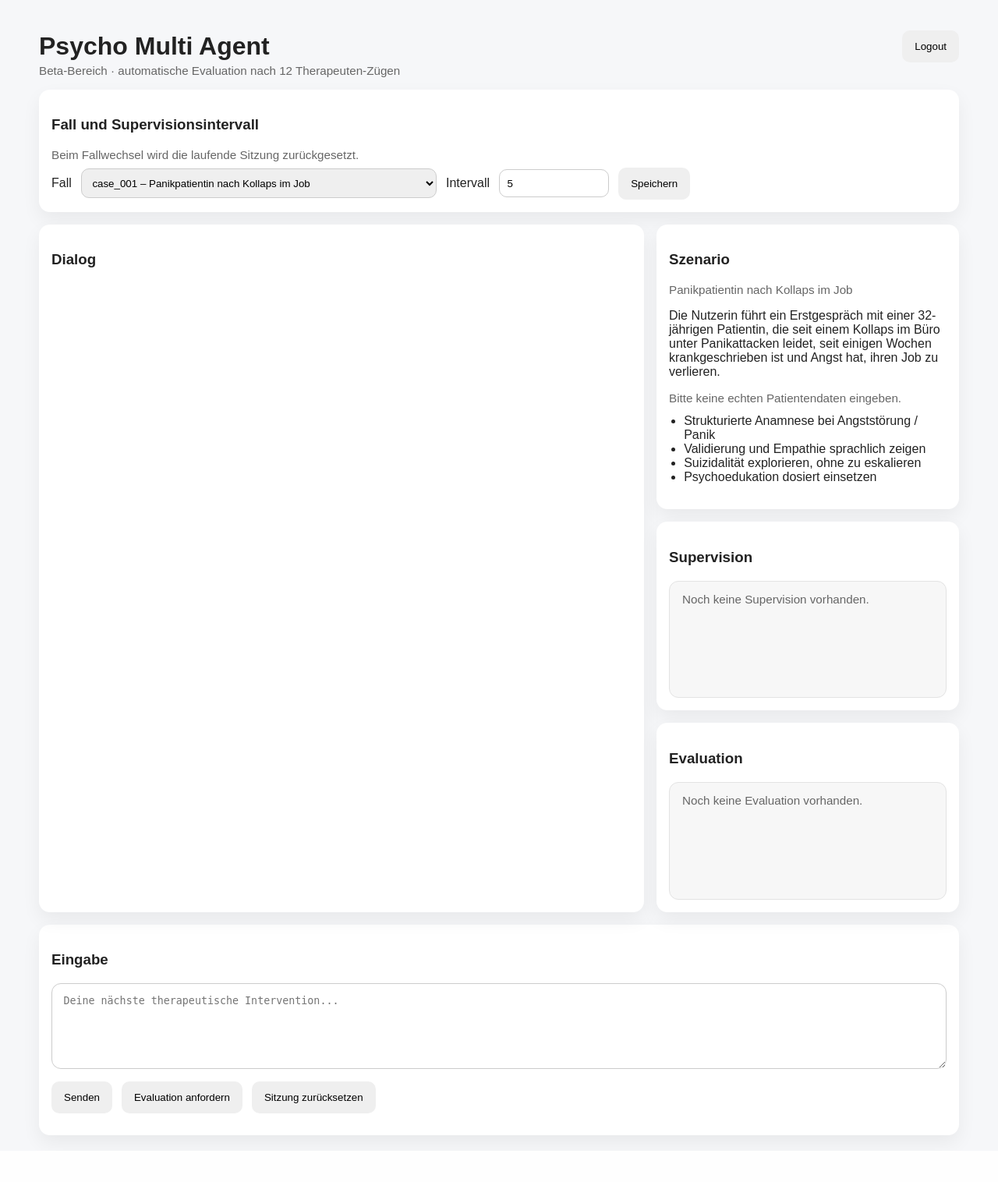
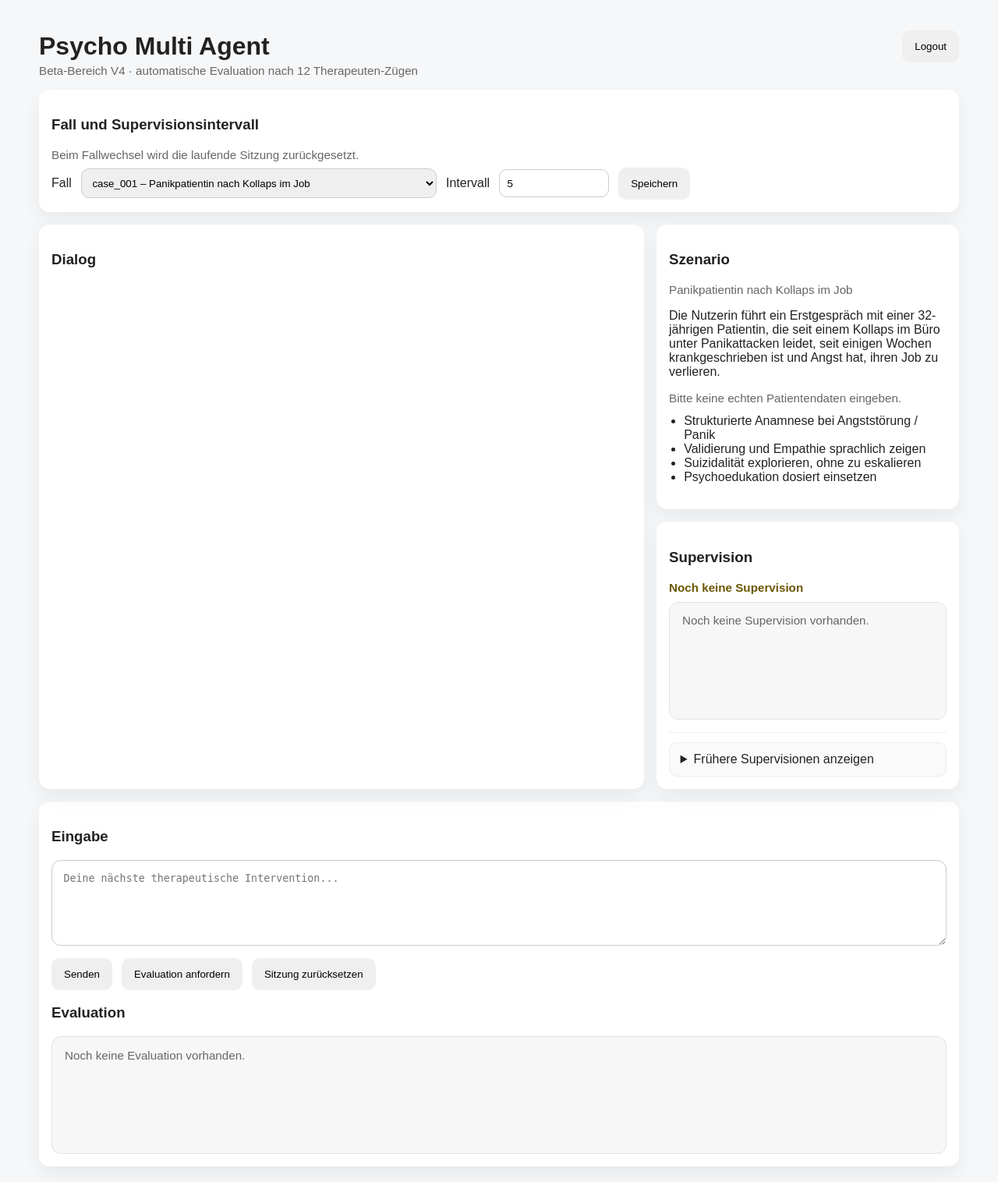
Before and after one commit to ulrichkastner/psycho_multi_agent, a Flask app: page / in a window 1280 px wide. Shown: the whole page at 78% size. Before the commit the page ends 1471 px from the top, so only its background shows below. Run offline with Flask 3, Linux system fonts and the light colour scheme; the visitor is signed in with stand-in values (Sample User, id 1).

Commit message:
Update index.html

```diff
--- a/templates/index.html
+++ b/templates/index.html
@@ -51,6 +51,39 @@
       font-weight: 600;
     }
 
+    .supervision-label {
+      font-size: .95rem;
+      font-weight: 700;
+      margin-bottom: .65rem;
+      color: #6a5600;
+    }
+
+    .supervision-history {
+      margin-top: 1rem;
+      border-top: 1px solid #eee;
+      padding-top: .75rem;
+    }
+
+    .supervision-history details {
+      background: #fafafa;
+      border: 1px solid #ececec;
+      border-radius: 10px;
+      padding: .75rem .85rem;
+    }
+
+    .supervision-history-item {
+      margin-top: .85rem;
+      padding-top: .85rem;
+      border-top: 1px solid #e6e6e6;
+    }
+
+    .history-label {
+      font-size: .92rem;
+      font-weight: 700;
+      margin-bottom: .45rem;
+      color: #555;
+    }
+
     textarea { width: 100%; min-height: 110px; box-sizing: border-box; padding: .9rem; border-radius: 12px; border: 1px solid #ccc; resize: vertical; }
     input[type="number"], select { padding: .6rem; border-radius: 10px; border: 1px solid #ccc; }
     input[type="number"] { width: 120px; }
@@ -61,6 +94,7 @@
     .side-stack { display: grid; gap: 1rem; }
     .setup-row { display: flex; align-items: center; gap: .75rem; flex-wrap: wrap; margin-top: .5rem; }
     .scenario-goals { margin-top: .75rem; padding-left: 1.2rem; }
+    .evaluation-section { margin-top: 1rem; }
     @media (max-width: 820px) { .row { grid-template-columns: 1fr; } }
   </style>
 </head>
@@ -69,7 +103,7 @@
     <div class="topbar">
       <div>
         <h1 style="margin-bottom:.2rem;">Psycho Multi Agent</h1>
-        <div class="muted">Beta-Bereich · automatische Evaluation nach {{ eval_after }} Therapeuten-Zügen</div>
+        <div class="muted">Beta-Bereich V4 · automatische Evaluation nach {{ eval_after }} Therapeuten-Zügen</div>
       </div>
       <form method="post" action="/logout">
         <button type="submit">Logout</button>
@@ -122,12 +156,15 @@
 
         <div class="card">
           <h3>Supervision</h3>
+          <div class="supervision-label" id="supervisionLabel">Noch keine Supervision</div>
           <div id="supervisionBox" class="meta-box muted">Noch keine Supervision vorhanden.</div>
-        </div>
 
-        <div class="card">
-          <h3>Evaluation</h3>
-          <div id="evaluationBox" class="meta-box muted">Noch keine Evaluation vorhanden.</div>
+          <div class="supervision-history">
+            <details id="supervisionHistoryDetails">
+              <summary>Frühere Supervisionen anzeigen</summary>
+              <div id="supervisionHistoryList"></div>
+            </details>
+          </div>
         </div>
       </div>
     </div>
@@ -141,6 +178,11 @@
         <button id="resetBtn" type="button">Sitzung zurücksetzen</button>
       </div>
       <div id="status" class="muted" style="margin-top:.75rem;"></div>
+
+      <div class="evaluation-section">
+        <h3>Evaluation</h3>
+        <div id="evaluationBox" class="meta-box muted">Noch keine Evaluation vorhanden.</div>
+      </div>
     </div>
   </div>
 
```
